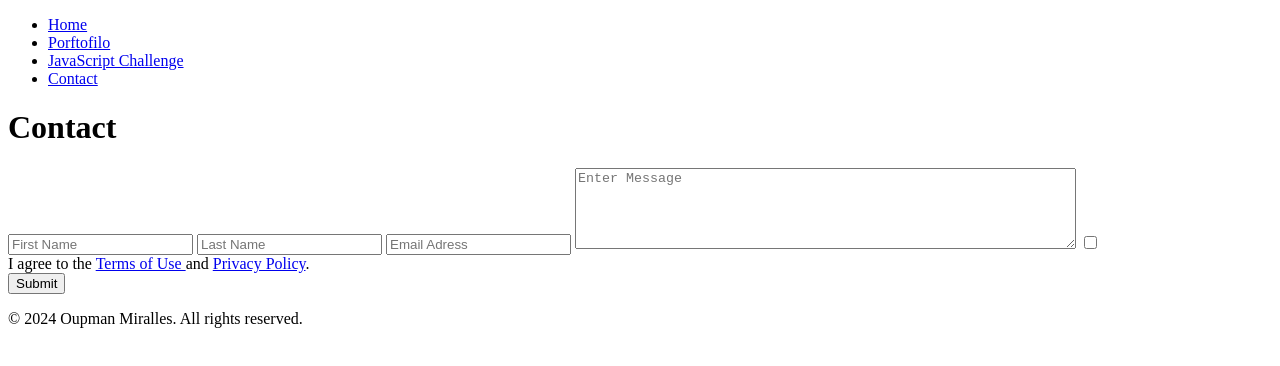
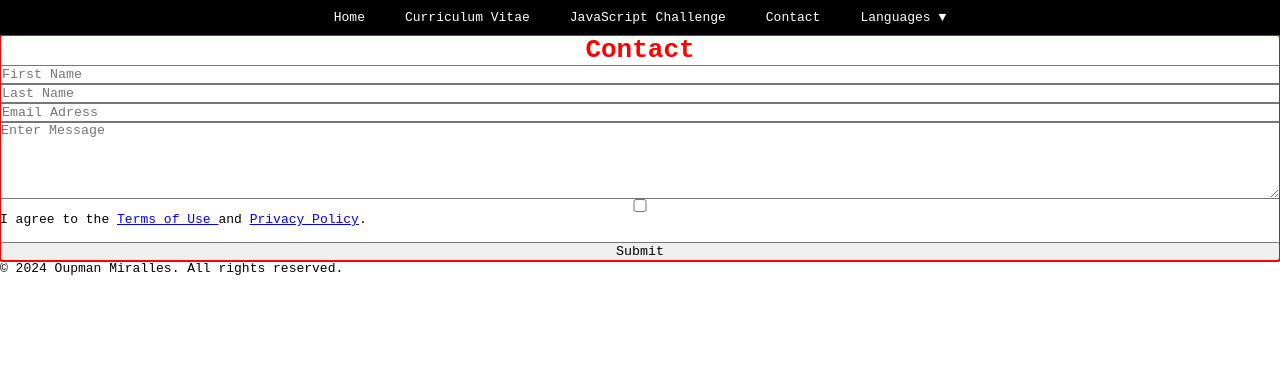
Before and after one commit to omiralles03/RepteHTML-FrontEnd, a plain HTML site: page contact.html in a window 1280 px wide. Drawn offline with Linux system fonts and the light colour scheme.

Commit message:
updated nav bar and css

```diff
--- a/contact.html
+++ b/contact.html
@@ -4,29 +4,42 @@
         <meta charset="UTF-8">
         <meta name="viewport" content="width=device-width, initial-scale=1.0">
         <title>Contact</title>
+        <link rel="stylesheet" href="styles.css">
+
     </head>
 
     <body>
         <header>
-            <nav>
+            <nav class="navbar">
                 <ul>
                     <li><a href="index.html">Home</a></li>
-                    <li><a href="cv.html">Porftofilo</a></li>
+                    <li><a href="cv.html">Curriculum Vitae</a></li>
                     <li><a href="js.html">JavaScript Challenge</a></li>
                     <li><a href="contact.html">Contact</a></li>
+                    <li>
+                        <a href="#">Languages ▼</a>
+                        <ul>
+                            <li><a href="#">Catalan</a></li>
+                            <li><a href="#">English</a></li>
+                            <li><a href="#">Spanish</a></li>
+                            <li><a href="#">German</a></li>
+                            <li><a href="#">French</a></li>
+                            <li><a href="#">Italian</a></li>
+                        </ul>
+                    </li>
                 </ul>
             </nav>
         </header>
+        </header>
 
         <main>
-
-            <form action="https://formspree.io/f/movavqwg" method="POST">
+            <form class="formBox" action="https://formspree.io/f/movavqwg" method="POST">
                 <h1>Contact</h1>
                 <input type="text" name="first" placeholder="First Name" autocomplete="off" required>
                 <input type="text" name="last" placeholder="Last Name" autocomplete="off" required>
                 <input type="email" name="email" placeholder="Email Adress" autocomplete="off" required>
                 <textarea rows="5" cols="60" name="message" placeholder="Enter Message" autocomplete="off" required></textarea>
-                <input type="checkbox" name="terms" required><br>
+                <input type="checkbox" name="terms" required>
                 <label for="terms">
                     I agree to the <a href="terms.html" target="_blank">Terms of Use </a>
                     and <a href="privacy.html" target="_blank">Privacy Policy</a>.
--- a/styles.css
+++ b/styles.css
@@ -4,33 +4,68 @@
     font-family: monospace;
 }
 
-nav ul {
-    list-style: none;
-    background: #22438C;
+*body {
+    padding: 0;
+    margin: 0;
 }
 
-nav ul li {
-    display: inline-block;
+.navbar {
+    background-color: black;
+    position: relative;
+    z-index: 999;
+    text-align: center;
+}
+
+.navbar ul {
+    list-style-type: none;
+    margin: 0 auto;
+    padding: 0;
+    background: black;
+    display: inline-flex;
+}
+
+.navbar li {
     position: relative;
 }
 
-ul li a {
+.navbar li a {
+    color: white;
     display: block;
-    padding: 20px 25px;
-    color: #FFF;
+    padding: 10px 20px;
     text-decoration: none;
-    text-align: center;
-    font-size: 20px;
 }
 
-ul li ul.dropdown li {
+/* Style the dropdown menu */
+.navbar ul ul {
+    position: absolute;
+    top: 100%;
+    left: 0;
+    display: none;
+    background: black;
+}
+
+.navbar ul ul li {
     display: block;
 }
 
-ul li ul.dropdown {
-    width: 100%;
-    background: #22438C;
-    position: absolute;
-    z-index: 999;
-    display: none;
+.navbar li:hover ul {
+    display: block;
 }
+
+/* Change the background color of dropdown links on hover */
+.navbar ul ul li a:hover, ul li a:hover {
+    background-color: #555;
+}
+
+form h1 {
+    text-align: center;
+    color: red;
+}
+
+main form{
+    display: flex;
+    flex-direction: column;
+    justify-content: space-between;
+    outline: auto;
+    outline-color: red;
+}
```
Also changed, not shown: cv.html (+15 -5 lines), index.html (+2 -2 lines), js.html (+16 -1 lines), privacy.html (+17 -2 lines), terms.html (+17 -2 lines).
